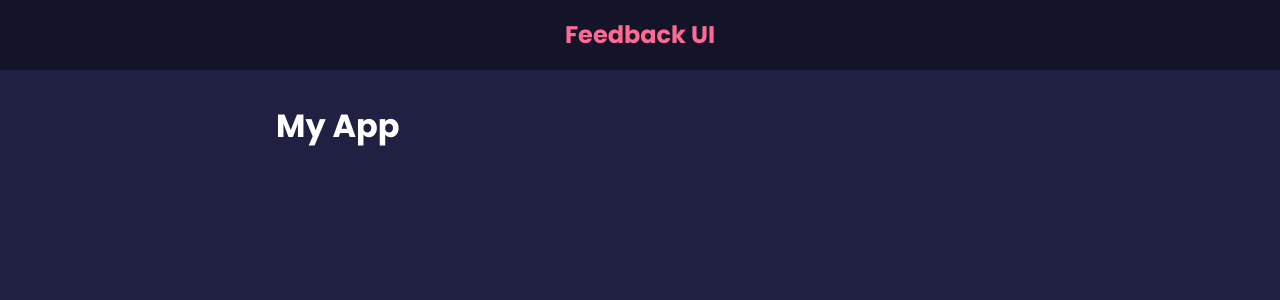
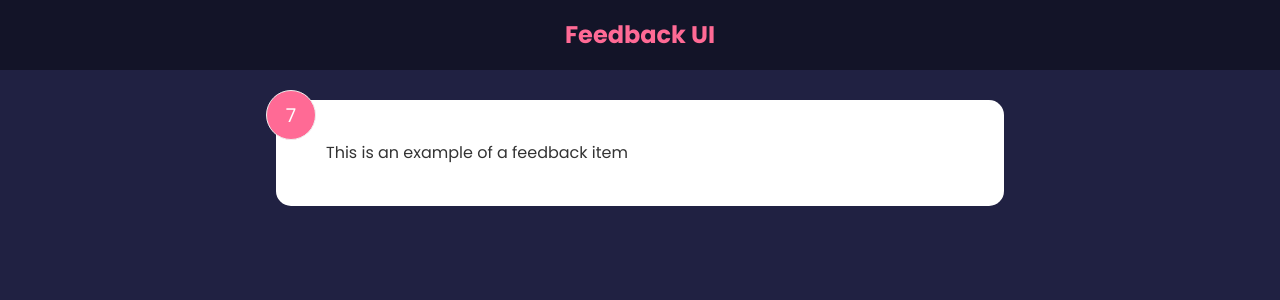
Before and after one commit to jameszenartist/feedback-react, a React (Create React App) app: page / in a window 1280 px wide. Shown: the top 300 px of the page. Built offline with nearby package versions, Linux system fonts and the light colour scheme.

Commit message:
setup useState example

```diff
--- a/src/App.js
+++ b/src/App.js
@@ -1,11 +1,11 @@
 import Header from "./components/Header";
-
+import FeedbackItem from "./components/FeedbackItem";
 function App() {
   return (
     <>
       <Header />
       <div className="container">
-        <h1>My App</h1>
+        <FeedbackItem />
       </div>
     </>
   );
--- /dev/null
+++ b/src/components/FeedbackItem.jsx
@@ -0,0 +1,15 @@
+import { useState } from "react";
+
+function Feedbackitem() {
+  const [rating, setRating] = useState(7);
+  const [text, setText] = useState("This is an example of a feedback item");
+
+  return (
+    <div className="card">
+      <div className="num-display">{rating}</div>
+      <div className="text-display">{text}</div>
+    </div>
+  );
+}
+
+export default Feedbackitem;
```
